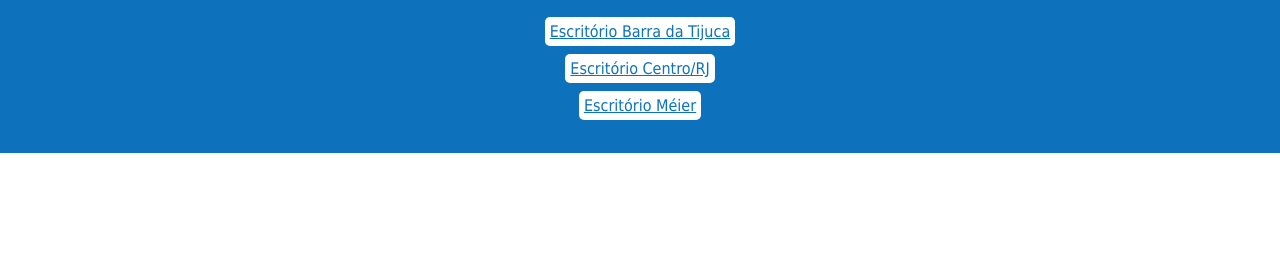
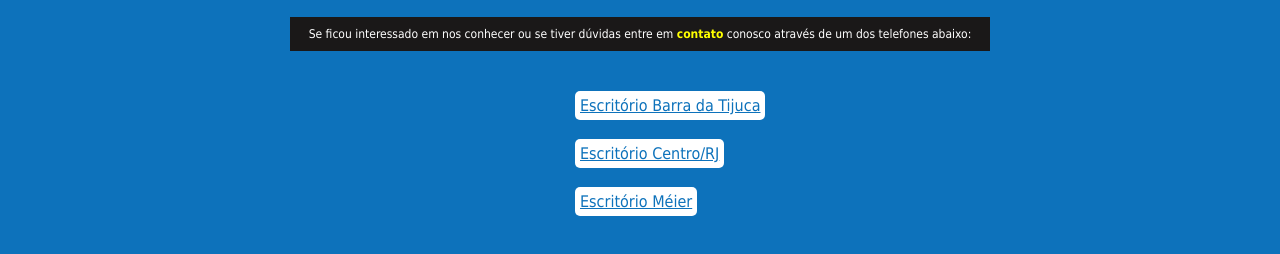
Before and after one commit to Amandatec/devmedia_potenciatech, a plain HTML site: page imobiliariaSantos/index.html in a window 1280 px wide. Shown: the part 2033-2287 px from the top of the page. Before the commit the page ends 2186 px from the top, so only its background shows below. Drawn offline with Linux system fonts and the light colour scheme.

Commit message:
fixing the ul styles

```diff
--- a/imobiliariaSantos/index.html
+++ b/imobiliariaSantos/index.html
@@ -34,7 +34,7 @@
     <h3>Serviços</h3>
     <p>Contamos com diversos <span class="destaque-amarelo">serviços imobiliários</span> e também prestamos suporte em cada uma das etapas necessárias de cada serviço. Aqui na <span class="destaque-amarelo">Imobiliária Santos</span> podemos te ajudar com a seguinte gama de assuntos relativos a imóveis:
     </p>
-    <ul type="circle">
+    <ul>
       <li>Venda</li>
       <li>Aluguel</li>
       <li>Financiamento</li>
@@ -56,7 +56,7 @@
 
     <p>Se ficou interessado em nos conhecer ou se tiver dúvidas entre em <span class="destaque-amarelo">contato</span> conosco através de um dos telefones abaixo:
     </p>
-    <ul>
+    <ul type="none">
       <li><a href="">Escritório Barra da Tijuca</a></li>
       <li><a href="">Escritório Centro/RJ</a></li>
       <li><a href="">Escritório Méier</a></li>
--- a/imobiliariaSantos/style.css
+++ b/imobiliariaSantos/style.css
@@ -90,8 +90,14 @@ h3 {
   color: #ffffff;
 }
 
+.secao-destaque-azul ul {
+  margin: 4rem auto;
+  width: 13rem;
+}
+
 .secao-destaque-azul li{
-  margin: 1rem auto;
+  line-height: 3rem;
+  text-align: left;
 }
 
 .destaque-amarelo {
@@ -132,7 +138,10 @@ iframe {
   margin-bottom: 1.8rem ;
 }
 
-#contato li a {
+#contato li {
+  width: 21rem;
+}
+#contato  li a {
   background-color: #ffffff;
   border-radius: .5rem;
   color: #0d72bb;
```
